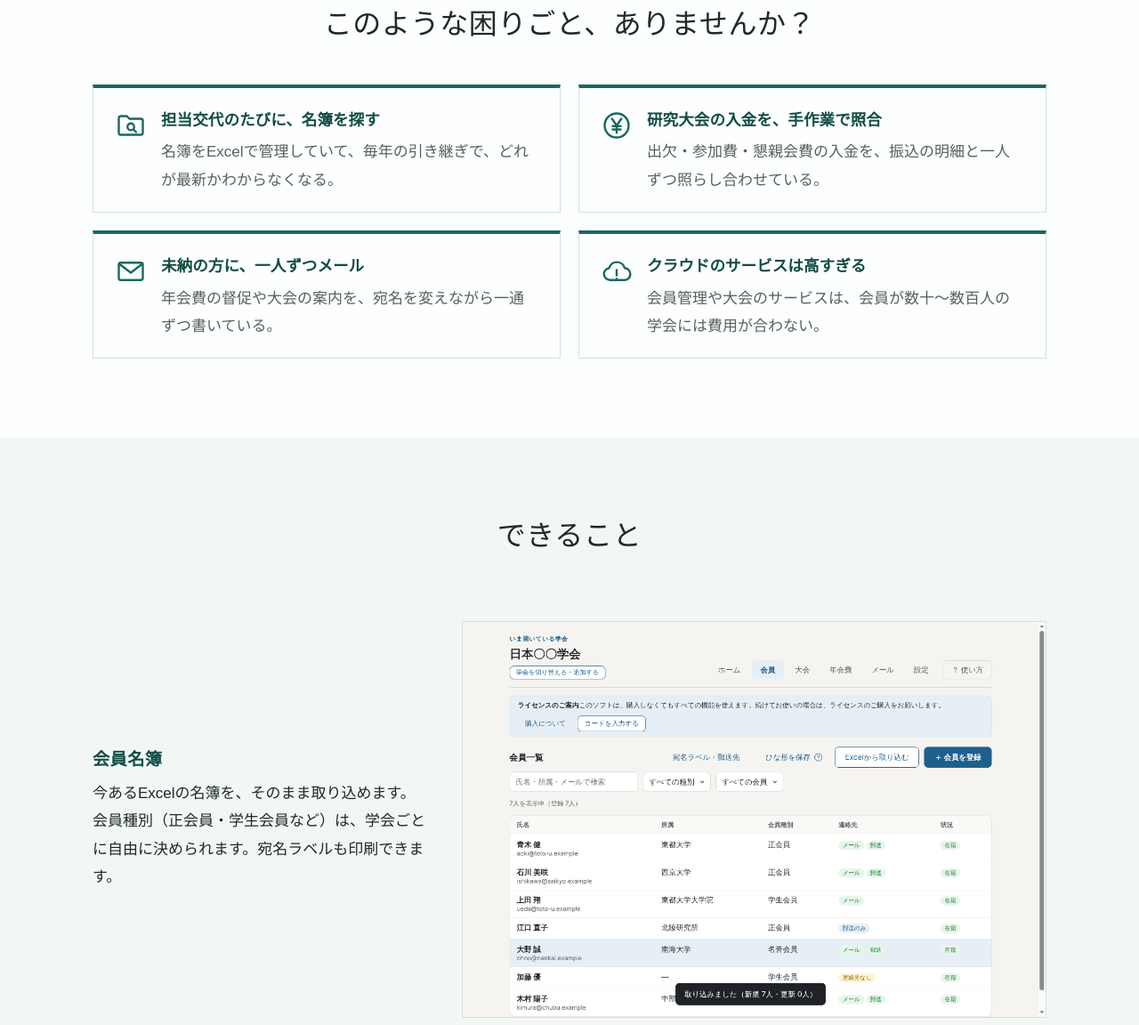
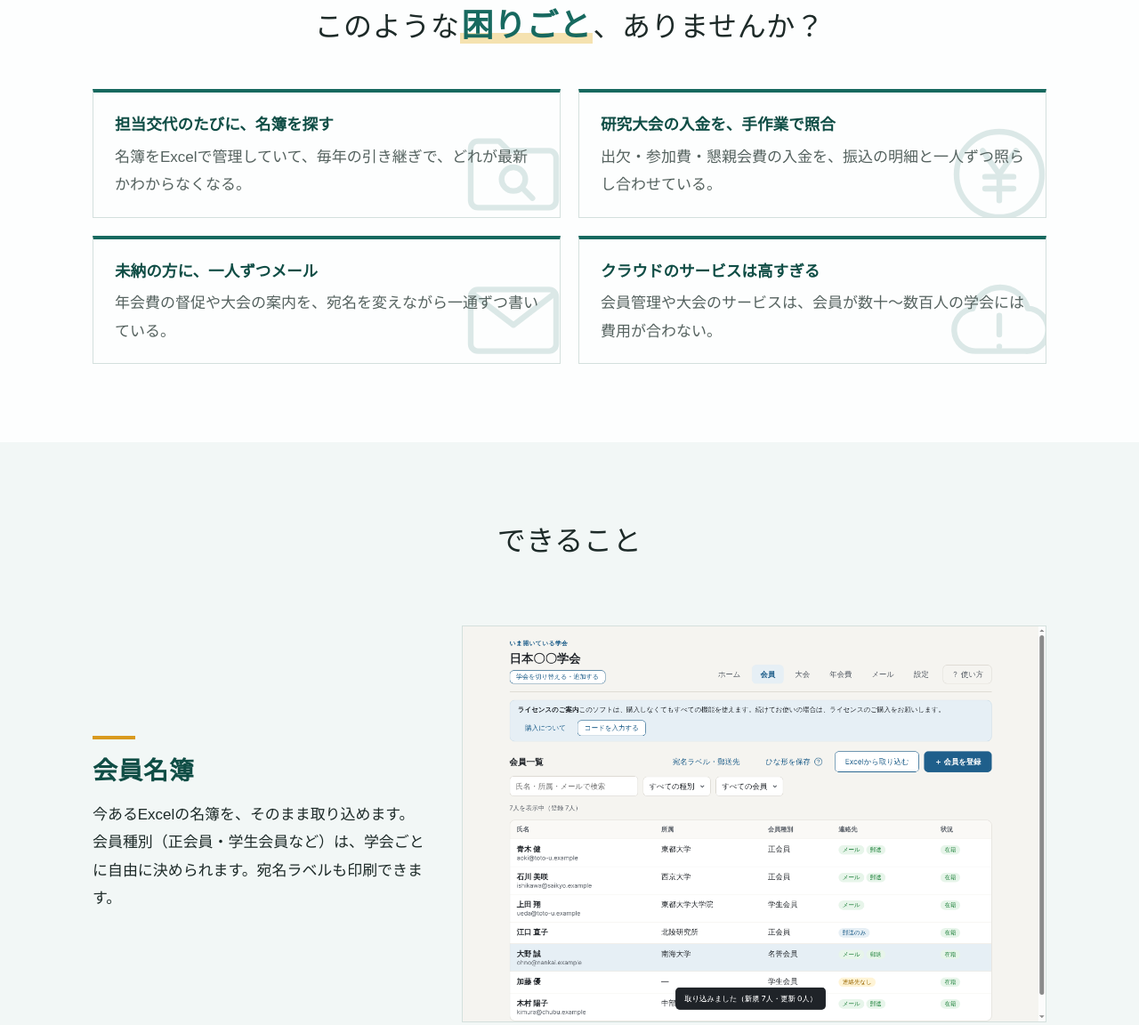
Before and after one commit to imoto-421/gakkai-support, a plain HTML site: page index.html in a window 1280 px wide. Shown: the part 877-2029 px from the top of the page at 89% size. Drawn offline with Linux system fonts and the light colour scheme; a web font is replaced by a local one.

Commit message:
aieuo さんのレビューに合わせて直す
- 購入ボタンの下の説明文と、フォームの下の案内文をなくす
- 最後の帯の文を「登録なしで、すべての機能をご利用いただけます。」に
- 困りごと・名簿の安全のアイコンを大きく薄くして、文字の後ろに置く（ずれて浮いて見えるのを直す）
- 見出しの強めたい言葉（困りごと・パソコンの外・向いている学会）を、色と大きさと下線で目立たせる
- できることの見出しを大きくし、上に山吹の短い線を付ける。説明文も少し大きく

Co-Authored-By: Claude Opus 5.5 <noreply@anthropic.com>
Claude-Session: https://claude.ai/code/session_01S8vfL2m7tVFiNX37CSToDP

```diff
--- a/index.html
+++ b/index.html
@@ -85,7 +85,7 @@
     <main>
       <section class="sec">
         <div class="wrap">
-          <h2 class="reveal">このような困りごと、ありませんか？</h2>
+          <h2 class="reveal">このような<span class="key">困りごと</span>、ありませんか？</h2>
           <ul class="pains">
             <li class="reveal">
               <svg class="ic" aria-hidden="true"><use href="#i-folder"/></svg>
@@ -171,7 +171,7 @@
 
       <section class="sec" id="safe">
         <div class="wrap">
-          <h2 class="reveal">名簿は、パソコンの外に保存しません</h2>
+          <h2 class="reveal">名簿は、<span class="key">パソコンの外</span>に保存しません</h2>
           <p class="lead reveal">
             会員の名前や住所は、担当者のパソコンの中だけに保存されます。開発者のサーバーはなく、開発者が見ることもできません。
           </p>
@@ -201,7 +201,7 @@
 
       <section class="sec tint" id="fit">
         <div class="wrap">
-          <h2 class="reveal">向いている学会・向いていない学会</h2>
+          <h2 class="reveal"><span class="key">向いている学会</span>・向いていない学会</h2>
           <div class="fit reveal">
             <div>
               <h3><svg class="ic" aria-hidden="true"><use href="#i-check"/></svg>向いています</h3>
@@ -316,7 +316,6 @@
             </table>
             <div class="plan-foot">
               <a class="btn cta big" href="purchase.html">ライセンスを購入する（3,000円）</a>
-              <p class="small muted">購入のページで、お届けや領収書のことを確かめてから手続きに進めます。</p>
             </div>
           </div>
         </div>
@@ -370,9 +369,6 @@
               >読み込んでいます…</iframe
             >
           </div>
-          <p class="small muted reveal">
-            フォームが表示されないときは、<a href="https://forms.gle/VbX8t63M8UimmP8W7">こちらから開いてください</a>。フォームは Google フォームを使っています。
-          </p>
         </div>
       </section>
 
@@ -387,7 +383,7 @@
             >
             <a class="btn light" href="manual.pdf">使い方説明書（PDF）</a>
           </div>
-          <p class="closing-note reveal">登録は要りません。すべての機能を、購入の前にそのままお使いいただけます。</p>
+          <p class="closing-note reveal">登録なしで、すべての機能をご利用いただけます。</p>
         </div>
       </section>
     </main>
--- a/style.css
+++ b/style.css
@@ -1,6 +1,6 @@
 /* Hallmark · custom · 配布ページ（学会運営支援システム）· job: download, then buy · signature: スクロールで順に現れる構成と、比べ方の表 · fonts: IBM Plex Sans JP (headings, figures) / BIZ UDPGothic (body)
    critique: 業務ソフトらしい四角い形と青緑の面。押すところだけ山吹色にする。年配の読み手のため文字は大きめ */
-/* Hallmark · dismissed 3 · cols3 holds three short safety facts whose 40px line icons sit above real headings and prose, requested by the reviewer aieuo; widths stay equal because the facts are peers */
+/* Hallmark · dismissed 3 · cols3 holds three short safety facts in bordered panels; each 128px line icon sits faint behind the prose as a watermark at the reviewer aieuo request, and widths stay equal because the facts are peers */
 :root {
   --paper: #fdfefe;
   --tint: #f2f7f6;
@@ -13,6 +13,7 @@
   --cta: #d99a1e; /* 山吹：押すところだけ */
   --cta-deep: #c4870f;
   --cta-ink: #1d1a12;
+  --mark: #f5e2b0; /* 強めたい言葉の下線 */
   --on-main: #f6fbfa;
   --frame: rgba(246, 251, 250, 0.16);
   --shadow: rgba(15, 77, 69, 0.28);
@@ -292,6 +293,14 @@ h3 {
   margin: 0 0 8px;
   color: var(--deep);
 }
+/* 見出しの中で強めたい言葉：色を変え、太い下線を引く */
+.key {
+  color: var(--main);
+  font-weight: 700;
+  font-size: 1.12em;
+  background: linear-gradient(transparent 70%, var(--mark) 70%);
+  padding: 0 2px;
+}
 .lead {
   max-width: 44em;
   margin: -16px auto 40px;
@@ -340,8 +349,21 @@ h3 {
   border: 1px solid var(--rule);
   background: var(--paper);
 }
+.feature h3 {
+  font-size: clamp(1.4rem, 2.4vw, 1.75rem);
+  margin-bottom: 12px;
+}
+.feature h3::before {
+  content: "";
+  display: block;
+  width: 48px;
+  height: 4px;
+  background: var(--cta);
+  margin-bottom: 16px;
+}
 .feature p {
   margin: 0;
+  font-size: 1.06rem;
 }
 
 /* 3つ並び */
@@ -659,21 +681,28 @@ footer:not(.footer) p {
   width: 32px;
   height: 32px;
 }
-.pains li {
-  display: grid;
-  grid-template-columns: auto minmax(0, 1fr);
-  column-gap: 16px;
+/* 困りごと・名簿の安全：アイコンを大きく薄くして、文字の後ろに置く */
+.pains li,
+.cols3 > div {
+  position: relative;
+  overflow: hidden;
+  isolation: isolate;
 }
-.pains li .ic {
-  grid-row: span 2;
-  width: 36px;
-  height: 36px;
-  margin-top: 4px;
+.pains li .ic,
+.cols3 .ic {
+  position: absolute;
+  z-index: -1;
+  right: -12px;
+  bottom: -16px;
+  width: 128px;
+  height: 128px;
+  stroke-width: 1.2;
+  opacity: 0.14;
 }
-.cols3 .ic {
-  width: 40px;
-  height: 40px;
-  margin-bottom: 8px;
+.cols3 > div {
+  background: var(--paper);
+  border: 1px solid var(--rule);
+  padding: 24px 28px 32px;
 }
 .fit h3 {
   display: flex;
```
